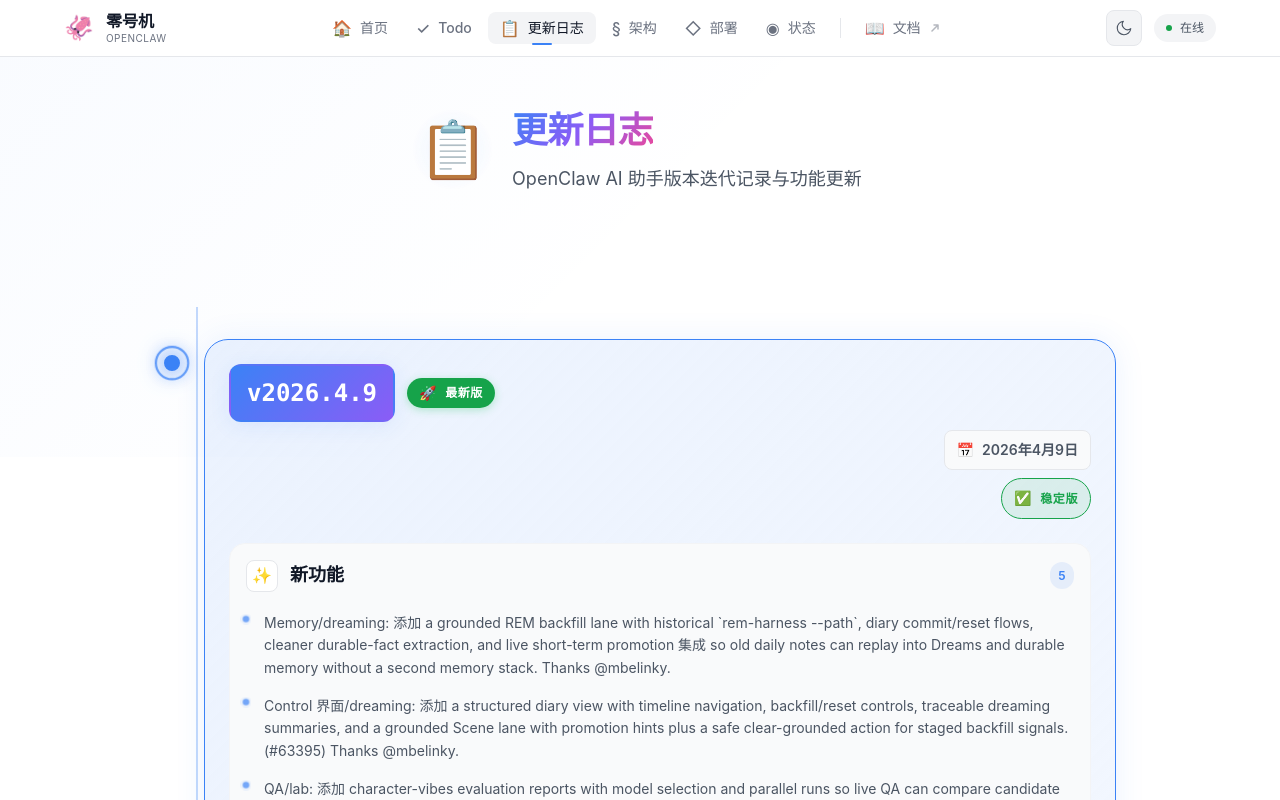
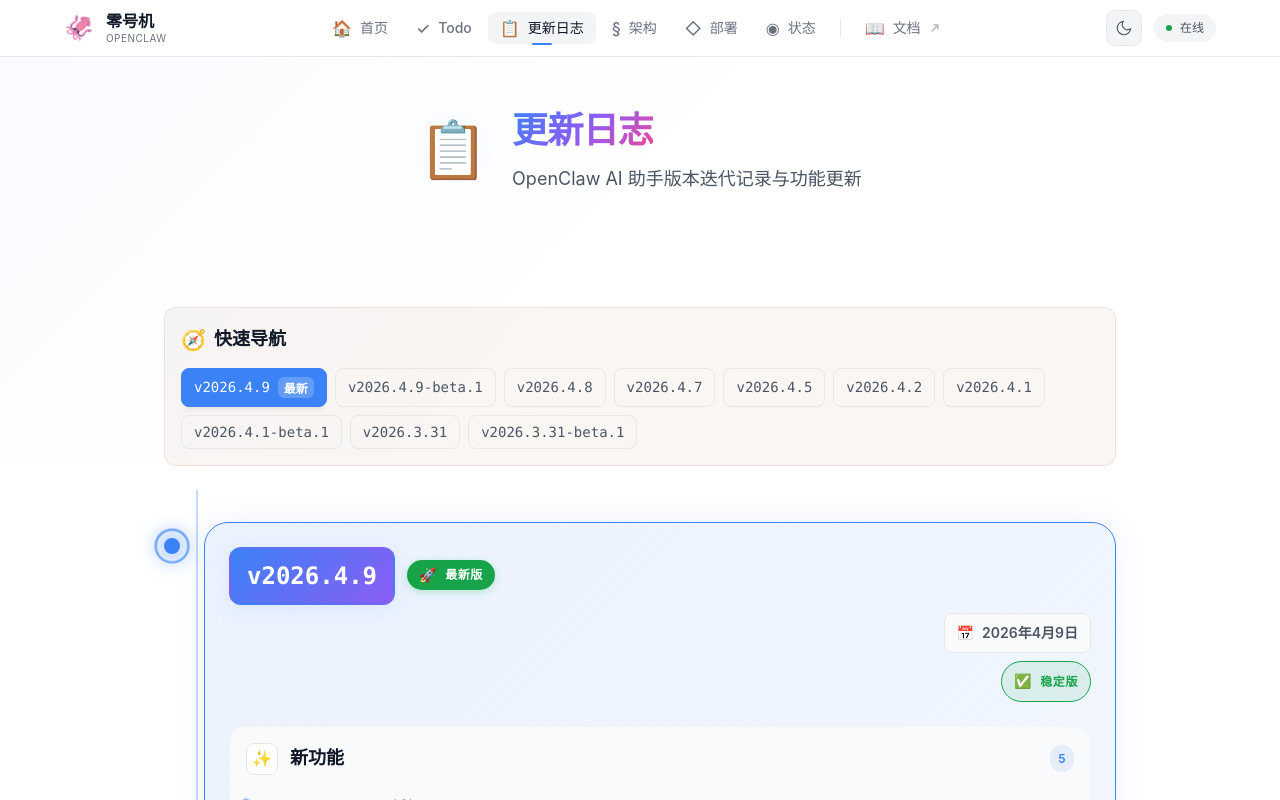
Before and after one commit to sharkCap/vue-demo-app, a Vue app: page /changelog in a window 1280 px wide. Shown: the top 800 px of the page. Built offline with nearby package versions, Linux system fonts and the light colour scheme.

Commit message:
feat: 添加版本导航功能 [ci skip]

```diff
--- a/src/views/ChangelogView.vue
+++ b/src/views/ChangelogView.vue
@@ -21,6 +21,25 @@
         </div>
       </header>
 
+      <!-- Version Navigation -->
+      <div class="version-navigation animate-slide-up" style="animation-delay: 200ms">
+        <div class="nav-container">
+          <h3 class="nav-title">快速导航</h3>
+          <div class="nav-list">
+            <button
+              v-for="release in changelogData"
+              :key="release.version"
+              class="nav-item"
+              :class="{ 'active': activeVersion === release.version, 'latest': release.latest }"
+              @click="scrollToVersion(release.version)"
+            >
+              <span class="nav-version">v{{ release.version }}</span>
+              <span v-if="release.latest" class="nav-latest-badge">最新</span>
+            </button>
+          </div>
+        </div>
+      </div>
+
       <!-- Changelog Content -->
       <main class="changelog-content animate-scale-in">
         <div class="timeline-container">
@@ -30,6 +49,7 @@
             <div
               v-for="(release, index) in changelogData"
               :key="release.version"
+              :id="`version-${release.version}`"
               class="changelog-item"
               :class="{ 'latest': release.latest, 'animate-fade-in': true }"
               :style="{ animationDelay: `${index * 100}ms` }"
@@ -126,7 +146,7 @@
 </template>
 
 <script setup>
-import { ref, computed } from 'vue'
+import { ref, computed, onMounted, onUnmounted } from 'vue'
 
 // 更新日志数据
 const changelogData = ref([
@@ -1187,6 +1207,53 @@ const formatDate = (dateString) => {
     day: 'numeric'
   })
 }
+
+// 活跃版本状态
+const activeVersion = ref('')
+
+// 滚动到指定版本
+const scrollToVersion = (version) => {
+  const element = document.getElementById(`version-${version}`)
+  if (element) {
+    element.scrollIntoView({ behavior: 'smooth', block: 'start' })
+    activeVersion.value = version
+  }
+}
+
+// 监听滚动，更新当前活跃版本
+const updateActiveVersion = () => {
+  const versions = changelogData.value.map(v => v.version)
+  const scrollPosition = window.scrollY + 100
+
+  for (const version of versions) {
+    const element = document.getElementById(`version-${version}`)
+    if (element) {
+      const elementTop = element.offsetTop
+      const elementBottom = elementTop + element.offsetHeight
+
+      if (scrollPosition >= elementTop && scrollPosition <= elementBottom) {
+        activeVersion.value = version
+        break
+      }
+    }
+  }
+}
+
+onMounted(() => {
+  // 设置默认活跃版本为最新版
+  if (changelogData.value.length > 0) {
+    const latest = changelogData.value.find(v => v.latest)
+    activeVersion.value = latest ? latest.version : changelogData.value[0].version
+  }
+
+  // 监听滚动事件
+  window.addEventListener('scroll', updateActiveVersion)
+})
+
+// 在组件卸载时移除事件监听
+onUnmounted(() => {
+  window.removeEventListener('scroll', updateActiveVersion)
+})
 </script>
 
 <style scoped>
@@ -1893,4 +1960,142 @@ const formatDate = (dateString) => {
     font-size: var(--text-xl);
   }
 }
+
+
+  /* 版本导航样式 */
+  .version-navigation {
+    background: linear-gradient(135deg, rgba(139, 69, 19, 0.05) 0%, rgba(160, 82, 45, 0.05) 100%);
+    border-radius: var(--radius-lg);
+    padding: var(--space-4);
+    margin: var(--space-6) 0;
+    border: 1px solid rgba(139, 69, 19, 0.1);
+  }
+
+  .nav-container {
+    max-width: 100%;
+  }
+
+  .nav-title {
+    font-size: var(--text-lg);
+    font-weight: 600;
+    color: var(--color-text-primary);
+    margin-bottom: var(--space-3);
+    display: flex;
+    align-items: center;
+    gap: var(--space-2);
+  }
+
+  .nav-title::before {
+    content: "🧭";
+    font-size: var(--text-xl);
+  }
+
+  .nav-list {
+    display: flex;
+    flex-wrap: wrap;
+    gap: var(--space-2);
+    max-height: 200px;
+    overflow-y: auto;
+    padding-right: var(--space-2);
+  }
+
+  .nav-item {
+    display: flex;
+    align-items: center;
+    gap: var(--space-2);
+    padding: var(--space-2) var(--space-3);
+    border: 1px solid var(--color-border);
+    border-radius: var(--radius-md);
+    background: var(--color-surface);
+    color: var(--color-text-secondary);
+    font-size: var(--text-sm);
+    font-weight: 500;
+    cursor: pointer;
+    transition: all var(--transition-fast);
+    white-space: nowrap;
+  }
+
+  .nav-item:hover {
+    background: var(--color-primary-light);
+    color: var(--color-primary);
+    border-color: var(--color-primary);
+    transform: translateY(-1px);
+    box-shadow: var(--shadow-sm);
+  }
+
+  .nav-item.active {
+    background: var(--color-primary);
+    color: white;
+    border-color: var(--color-primary);
+    box-shadow: var(--shadow-md);
+  }
+
+  .nav-item.latest {
+    border-color: var(--color-accent);
+  }
+
+  .nav-item.latest:hover {
+    background: var(--color-accent-light);
+    color: var(--color-accent);
+  }
+
+  .nav-item.latest.active {
+    background: var(--color-accent);
+    color: white;
+  }
+
+  .nav-version {
+    font-family: var(--font-mono);
+  }
+
+  .nav-latest-badge {
+    background: var(--color-accent);
+    color: white;
+    font-size: var(--text-xs);
+    padding: 2px 6px;
+    border-radius: var(--radius-sm);
+    font-weight: 600;
+  }
+
+  .nav-item.active .nav-latest-badge {
+    background: rgba(255, 255, 255, 0.2);
+  }
+
+  /* 响应式设计 */
+  @media (max-width: 768px) {
+    .version-navigation {
+      padding: var(--space-3);
+      margin: var(--space-4) 0;
+    }
+
+    .nav-title {
+      font-size: var(--text-base);
+    }
+
+    .nav-list {
+      max-height: 150px;
+      gap: var(--space-1);
+    }
+
+    .nav-item {
+      padding: var(--space-1) var(--space-2);
+      font-size: var(--text-xs);
+    }
+  }
+
+  @media (max-width: 480px) {
+    .nav-list {
+      max-height: 120px;
+    }
+
+    .nav-item {
+      padding: var(--space-1) var(--space-2);
+      font-size: var(--text-xs);
+    }
+
+    .nav-latest-badge {
+      font-size: 10px;
+      padding: 1px 4px;
+    }
+  }
 </style>
```
